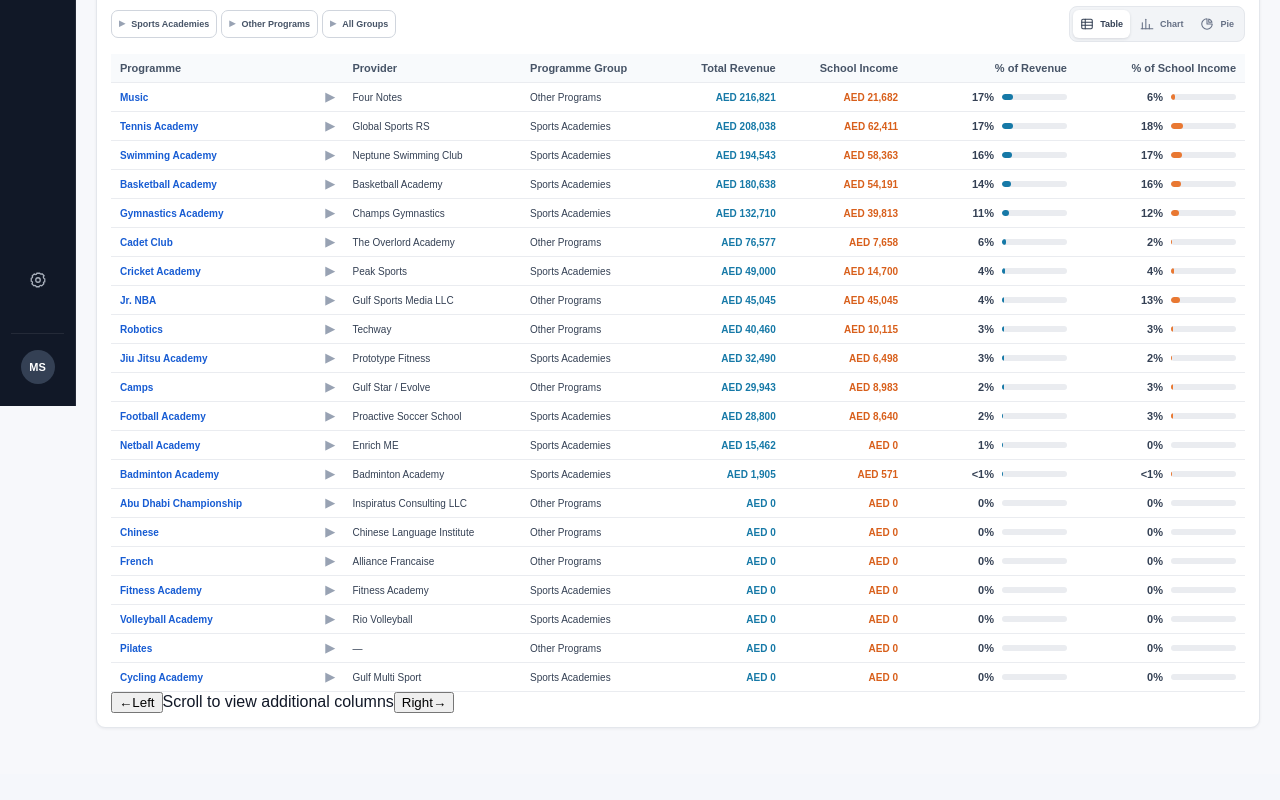
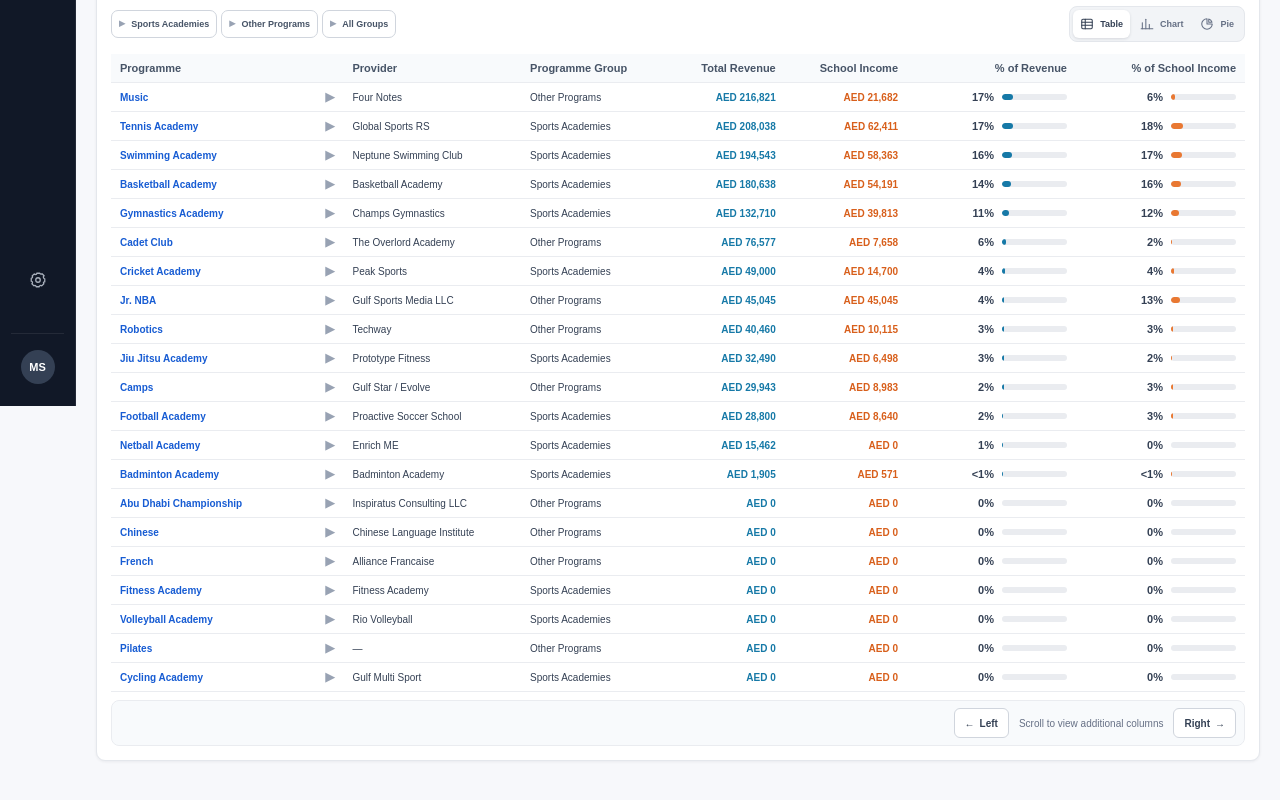
Before and after one commit to mo-seoudi/leasing, a React (Vite) app: page /leasing/programmes in a window 1280 px wide. Shown: the part 394-1194 px from the top of the page. Before the commit the page ends 1168 px from the top, so only its background shows below. Built offline with nearby package versions, Linux system fonts and the light colour scheme.

Commit message:
Update ProgrammeDirectoryPage.css

```diff
--- a/src/pages/leasing/ProgrammeDirectoryPage.css
+++ b/src/pages/leasing/ProgrammeDirectoryPage.css
@@ -272,9 +272,89 @@
   height: 390px;
 }
 
+.directory-table-area {
+  width: 100%;
+  min-width: 0;
+}
+
 .directory-table-scroll {
   width: 100%;
+  max-width: 100%;
   overflow-x: auto;
+  overflow-y: hidden;
+  overscroll-behavior-x: contain;
+  scrollbar-width: auto;
+  scrollbar-color: #98a2b3 #eef1f5;
+}
+
+.directory-table-scroll::-webkit-scrollbar {
+  height: 11px;
+}
+
+.directory-table-scroll::-webkit-scrollbar-track {
+  background: #eef1f5;
+  border-radius: 999px;
+}
+
+.directory-table-scroll::-webkit-scrollbar-thumb {
+  min-width: 60px;
+  background: #98a2b3;
+  border: 2px solid #eef1f5;
+  border-radius: 999px;
+}
+
+.directory-table-scroll::-webkit-scrollbar-thumb:hover {
+  background: #667085;
+}
+
+.directory-horizontal-controls {
+  display: flex;
+  align-items: center;
+  justify-content: flex-end;
+  gap: 10px;
+  margin-top: 8px;
+  padding: 7px 8px;
+  background: #f8fafc;
+  border: 1px solid #eaecf0;
+  border-radius: 8px;
+}
+
+.directory-scroll-hint {
+  color: #667085;
+  font-size: 10px;
+  font-weight: 500;
+}
+
+.directory-horizontal-controls button {
+  display: inline-flex;
+  min-height: 30px;
+  align-items: center;
+  justify-content: center;
+  gap: 5px;
+  padding: 5px 10px;
+  border: 1px solid #d0d5dd;
+  border-radius: 6px;
+  background: #ffffff;
+  color: #344054;
+  font: inherit;
+  font-size: 10px;
+  font-weight: 700;
+  cursor: pointer;
+  transition:
+    background 150ms ease,
+    border-color 150ms ease,
+    color 150ms ease;
+}
+
+.directory-horizontal-controls button:hover {
+  background: #eef2ff;
+  border-color: #a5b4fc;
+  color: #4338ca;
+}
+
+.directory-horizontal-controls button:focus-visible {
+  outline: 3px solid rgba(99, 102, 241, 0.18);
+  outline-offset: 2px;
 }
 
 .directory-comparison-table {
@@ -569,4 +649,16 @@
   .directory-table-heading p {
     font-size: 11px;
   }
+
+  .directory-horizontal-controls {
+    justify-content: space-between;
+  }
+
+  .directory-scroll-hint {
+    display: none;
+  }
+
+  .directory-horizontal-controls button {
+    flex: 1;
+  }
 }
```
